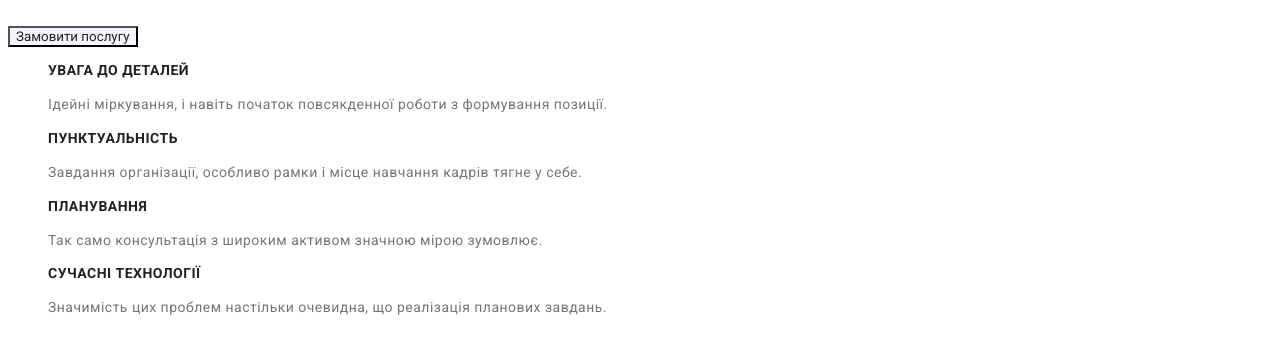
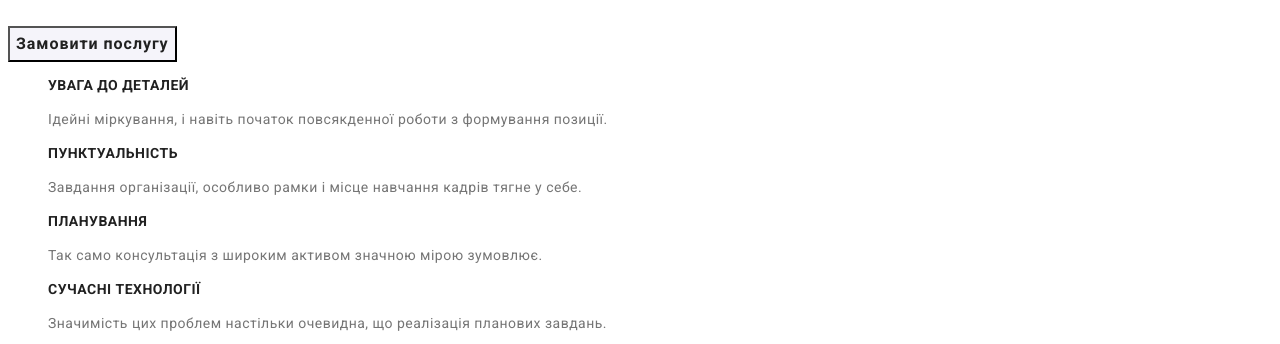
Before and after one commit to SaidBo/goit-markup-hw-02, a plain HTML site: page index.html in a window 1280 px wide. Shown: the part 273-617 px from the top of the page. Drawn offline with Linux system fonts and the light colour scheme.

Commit message:
виправив

```diff
--- a/css/style.css
+++ b/css/style.css
@@ -6,6 +6,7 @@
   --background-color: #ffffff;
   --background-color-hero-footer: #2f303a;
   --bg-btn-color: #f5f4fa;
+  --black-color: #000000;
 }
 
 .page {
@@ -27,7 +28,7 @@
   text-decoration: none;
 }
 .accent {
-  color: #000000;
+  color: var(--black-color);
 }
 .accent-footer {
   color: var(--background-color);
@@ -73,16 +74,17 @@
 }
 
 /* Герой */
+
 .hero-title {
   background-color: var(--background-color-hero-footer);
   color: var(--white-color);
 
-  font-style: normal;
   font-weight: 900;
   font-size: 44px;
   line-height: 1.36;
   text-align: center;
   letter-spacing: 0.06em;
+  text-transform: uppercase;
 }
 
 /* section */
@@ -195,6 +197,7 @@
 .works .link {
   text-decoration: none;
 }
+
 /* button */
 
 .button {
@@ -205,11 +208,21 @@
 }
 
 .button.primary {
-  color: var(--title-text-color);
-  background-color: var(--bg-btn-color);
+  font-weight: 500;
+  font-size: 16px;
+  line-height: 1.62;
+  letter-spacing: 0.03em;
 }
 
-.button.secondary {
+.button.hero {
+  font-weight: 700;
+  font-size: 16px;
+  line-height: 1.88;
+  letter-spacing: 0.06em;
+}
+
+.button.hero:hover,
+.button.hero:focus {
   color: var(--white-color);
   background-color: var(--accent-color);
 }
--- a/index.html
+++ b/index.html
@@ -43,7 +43,7 @@
       <!-- Герой -->
       <section class="hero">
         <h1 class="hero-title">Ефективні рішення для вашого бізнесу</h1>
-        <button type="button" class="button primary">Замовити послугу</button>
+        <button type="button" class="button hero">Замовити послугу</button>
       </section>
 
       <!-- переваги -->
```
Also changed, not shown: portfolio.html (+1 -1 lines).
